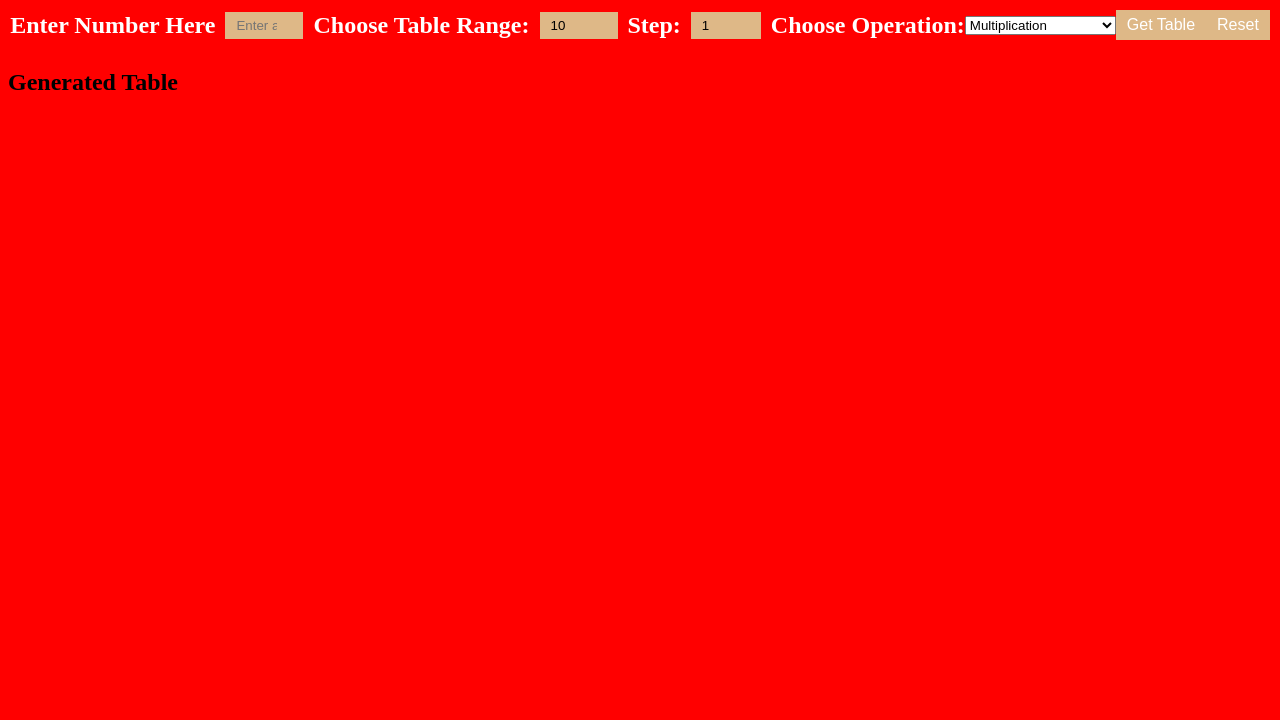
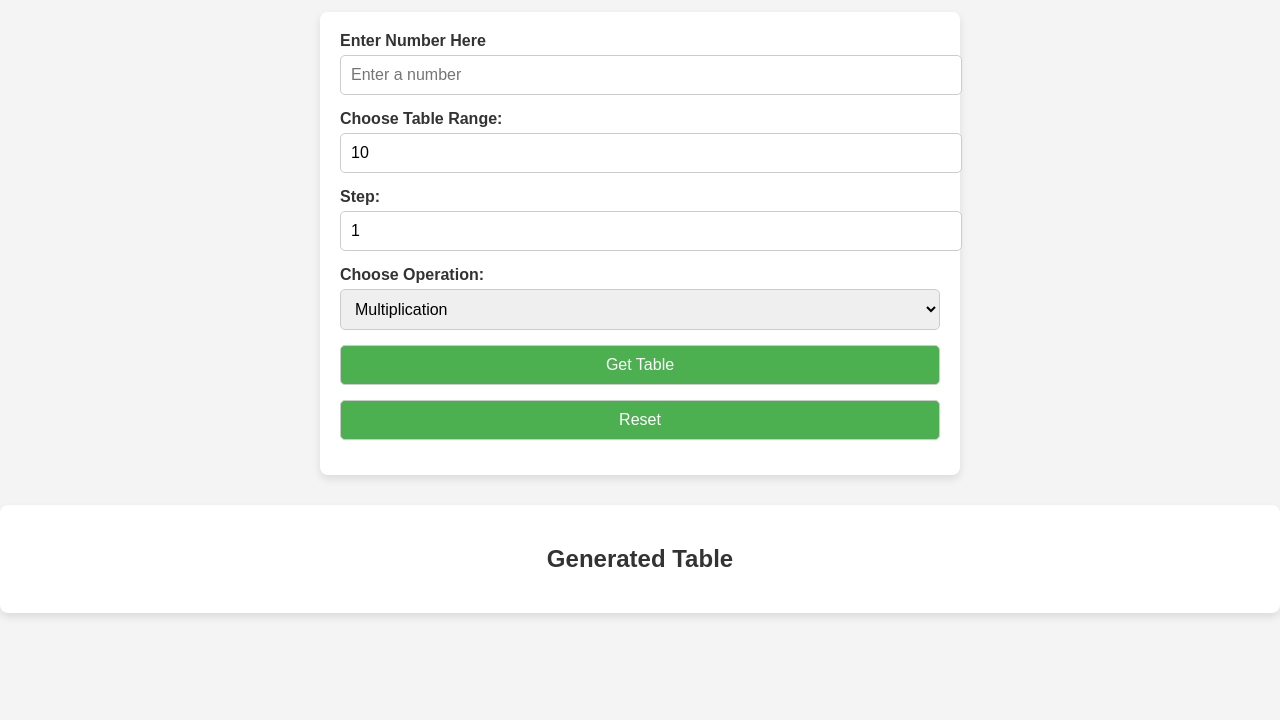
Before and after one commit to jigBh-dot/tableGen, a plain HTML site: page index.html in a window 1280 px wide. Shown: the part 80-800 px from the top of the page. Drawn offline with Linux system fonts and the light colour scheme.

Commit message:
Update style.css

```diff
--- a/style.css
+++ b/style.css
@@ -1,43 +1,73 @@
+/* General Styling */
 body {
-    background-color: red;
+    font-family: Arial, sans-serif;
+    background-color: #f4f4f4;
+    color: #333;
+    margin: 0;
+    padding: 0;
+    text-align: center;
 }
 
+/* Heading */
+.Heading {
+    color: #5c5cff;
+    margin-top: 20px;
+    font-size: 2.5rem;
+}
 
-.Heading {
-    text-align: center;
-    border: 1px solid white;
-    border-radius: 10px;
+/* Container Styling */
+.container {
+    margin: 20px auto;
+    width: 80%;
+    max-width: 600px;
+    padding: 20px;
+    background-color: #fff;
+    box-shadow: 0 4px 8px rgba(0, 0, 0, 0.1);
+    border-radius: 8px;
+}
+
+.container input, .container select, .container button {
+    display: block;
+    width: 100%;
+    padding: 10px;
+    margin-bottom: 15px;
+    border-radius: 5px;
+    border: 1px solid #ccc;
+    font-size: 1rem;
+}
+
+/* Buttons */
+button {
+    background-color: #4CAF50;
     color: white;
+    border: none;
+    cursor: pointer;
+    transition: background-color 0.3s;
+}
+
+button:hover {
+    background-color: #45a049;
+}
+
+/* Table Container */
+#tableContainer {
+    margin-top: 30px;
+    padding: 20px;
+    background-color: #fff;
+    border-radius: 8px;
+    box-shadow: 0 4px 8px rgba(0, 0, 0, 0.1);
 }
 
 #head {
-    color: black;
-    text-align: center;
-}
-
-.container {
-    display: flex;
-    justify-content: center;
-    align-items: center;
+    color: #333;
+    font-size: 1.2rem;
+    line-height: 1.5;
+    text-align: left;
 }
 
 label {
     font-weight: bold;
-    font-size: 1.5rem;
-    color: white;
+    margin-bottom: 5px;
+    display: block;
+    text-align: left;
 }
-
-input {
-    background-color: burlywood;
-    border: 1px solid transparent;
-    padding: 5px 10px;
-    margin: 10px;
-}
-
-button {
-    padding: 5px 10px;
-    background-color: burlywood;
-    color: white;
-    border: 1px solid transparent;
-    font-size: 1rem;
-}
```
